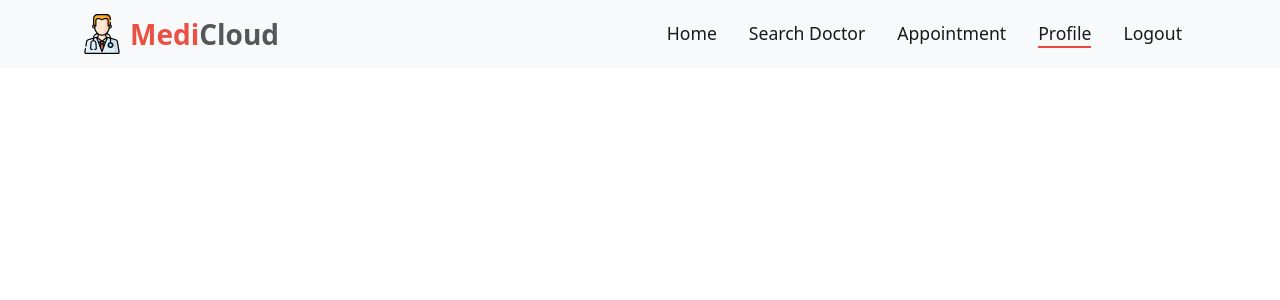
After one commit to tanveer-610/mediCloud, a PHP site: page /HTML/patientProfile.php in a window 1280 px wide. The commit adds this page. Shown: the top 300 px of the page. Run offline with PHP 8.4, Linux system fonts and the light colour scheme; some libraries are stand-ins or nearby versions.

Commit message:
CSS Update

```diff
--- a/CSS/style.css
+++ b/CSS/style.css
@@ -1,8 +1,9 @@
 :root {
   --primary-color: #ea493c;
+  --secondary-color:#555657;
 }
 .custom-color {
-  color: #555657;
+  color: var(--secondary-color);
 }
 .custom-form-background {
   background-color: whitesmoke;
@@ -26,7 +27,7 @@
 
 .btn-style {
   background-image: linear-gradient(#6064a1, #494e9a);
-  transition: 0.5s;
+  transition: 1s;
 }
 .btn-style:hover {
   transform: scale(1.1);
@@ -37,7 +38,12 @@
   animation-duration: 3s;
   animation-iteration-count: infinite;
 }
+.btn-style:hover .register-icon{
+  animation: tada;
+  animation-duration: 1s;
+  animation-iteration-count: infinite;
 
+}
 .btn-submit-style {
   background-color: #0d826e;
   transition: 0.5s;
@@ -78,6 +84,7 @@
 .navbar-shortcutlink:hover::after {
   width: 100%;
 }
+
 .welcome-msg {
   font-size: 50px;
   color: var(--primary-color);
@@ -88,6 +95,7 @@
 .custom-form-background-take-appoinment {
   background-color: rgb(245, 245, 245);
 }
+
 .btn-close-style {
   transition: 0.5s;
 }
@@ -111,6 +119,13 @@
   display: block;
   margin: auto;
 }
+
+/* Patient appoinment page.. */
+.cancel-btn:hover i{
+  animation: tada;
+  animation-duration: 1s;
+  animation-iteration-count: infinite;
+}
 @media screen and (max-width: 768px) {
   /*Front page media quiery */
   .moto,
--- a/HTML/index.php
+++ b/HTML/index.php
@@ -448,11 +448,11 @@
                 </div>
                 <a
                   id="registrationBtn"
-                  class="nav-link btn btn-style text-light"
+                  class="nav-link btn btn-style text-light "
                   data-bs-toggle="modal"
                   href="#exampleModalToggle2"
                   role="button"
-                  ><i class="fas fa-user-plus me-2 animate__animated animate__tada animate__infinite"></i>Registration</a
+                  ><i class="fas fa-user-plus me-2 register-icon"></i>Registration</a
                 >
               </li>
             </ul>
--- a/HTML/patientAppointment.php
+++ b/HTML/patientAppointment.php
@@ -42,6 +42,9 @@ include "doctorDatabase.php";
             <a class="nav-link active navbar-shortcutlink current-page" aria-current="page" href="#">Appointment</a>
           </li>
           <li class="nav-item mx-2 fs-5">
+            <a class="nav-link active navbar-shortcutlink" aria-current="page" href="patientProfile.php">Profile</a>
+          </li>
+          <li class="nav-item mx-2 fs-5">
             <a class="nav-link active navbar-shortcutlink" aria-current="page" href="logout.php">Logout</a>
           </li>
       </ul>
@@ -71,7 +74,7 @@ include "doctorDatabase.php";
         $result = mysqli_query($conn, $sql);
         if(mysqli_num_rows($result) > 0){
             while($row = $result->fetch_assoc()){
-                echo "<tr id='{$i}'> <td class='row-data'> {$row["appointment_id"]} </td> <td class='row-data'> {$row["doctor_id"]} </td> <td> {$row["doctor_name"]} </td> <td class='row-data'> {$row["location"]} </td> <td> {$row["date"]}   </td> <td><button type='button' class='btn btn-danger rounded-1' data-bs-toggle='modal' data-bs-target='#exampleModal' onclick='cancleAppointment()' ><i class='far fa-times-circle me-1 animate__animated animate__tada animate__infinite'></i>Cancel</button>  </td> </tr>";
+                echo "<tr id='{$i}'> <td class='row-data'> {$row["appointment_id"]} </td> <td class='row-data'> {$row["doctor_id"]} </td> <td> {$row["doctor_name"]} </td> <td class='row-data'> {$row["location"]} </td> <td> {$row["date"]}   </td> <td><button type='button' class='btn btn-danger rounded-1 cancel-btn' data-bs-toggle='modal' data-bs-target='#exampleModal' onclick='cancleAppointment()' ><i class='far fa-times-circle me-1'></i>Cancel</button>  </td> </tr>";
               $i++;
             }
         }
--- a/HTML/patientHome.php
+++ b/HTML/patientHome.php
@@ -43,6 +43,9 @@ include "doctorDatabase.php";
                         <a class="nav-link active navbar-shortcutlink" aria-current="page" href="patientAppointment.php">Appointment</a>
                       </li>
                       <li class="nav-item mx-2 fs-5 ">
+                        <a class="nav-link active navbar-shortcutlink" aria-current="page" href="patientProfile.php">Profile</a>
+                      </li>
+                      <li class="nav-item mx-2 fs-5 ">
                         <a class="nav-link active navbar-shortcutlink" aria-current="page" href="logout.php">Logout</a>
                       </li>
                   </ul>
--- /dev/null
+++ b/HTML/patientProfile.php
@@ -0,0 +1,53 @@
+<!DOCTYPE html>
+<html lang="en">
+<head>
+    <meta charset="UTF-8">
+    <meta http-equiv="X-UA-Compatible" content="IE=edge">
+    <meta name="viewport" content="width=device-width, initial-scale=1.0">
+    <title>MediCloud</title>
+     <!-- -----------------------Favicon adding----------------- -->
+     <link rel="shortcut icon" href="../Assets/Icons/favicon.png" type="image/x-icon" />
+    <!-- -----------------------Bootstrap CSS style adding----------------- -->
+    <link href="https://cdn.jsdelivr.net/npm/bootstrap@5.1.0/dist/css/bootstrap.min.css" rel="stylesheet" integrity="sha384-KyZXEAg3QhqLMpG8r+8fhAXLRk2vvoC2f3B09zVXn8CA5QIVfZOJ3BCsw2P0p/We" crossorigin="anonymous" />
+    <!-- -----------------------------------------------Font Awesome kit-------------------------- -->
+    <script src="https://kit.fontawesome.com/04ecdf395d.js" crossorigin="anonymous"></script>
+<!-- -----------------------------------------------Animate css-------------------------- -->
+    <link rel="stylesheet" href="https://cdnjs.cloudflare.com/ajax/libs/animate.css/4.1.1/animate.min.css"/>
+    <!-- ------------------------------CSS link up ------------------------ -->
+    <link rel="stylesheet" href="../CSS/style.css" />
+</head>
+<body>
+    <header>
+        <!-- nav-bar add. -->
+    <nav class="navbar navbar-expand-lg navbar-light bg-light">
+  <div class="container">
+  <a class="navbar-brand d-flex align-items-center fw-bold fs-3" href="patientHome.php">
+                    <img src="../Assets/Images/doctor.svg" alt="" width="40" height="40" class="d-inline-block align-text-top me-2" /> <span style="color:#EA5044">Medi</span><span style="color:#555657">Cloud</span>
+                </a>
+    <button class="navbar-toggler" type="button" data-bs-toggle="collapse" data-bs-target="#navbarSupportedContent" aria-controls="navbarSupportedContent" aria-expanded="false" aria-label="Toggle navigation">
+      <span class="navbar-toggler-icon"></span>
+    </button>
+    <div class="collapse navbar-collapse" id="navbarSupportedContent">
+      <ul class="navbar-nav ms-auto mb-2 mb-lg-0">
+          <li class="nav-item mx-2 fs-5">
+            <a class="nav-link active navbar-shortcutlink" aria-current="page" href="patientHome.php">Home</a>
+          </li>
+          <li class="nav-item mx-2 fs-5">
+            <a class="nav-link active navbar-shortcutlink" aria-current="page" href="searchDoctor.php">Search Doctor</a>
+          </li>
+          <li class="nav-item mx-2 fs-5">
+            <a class="nav-link active navbar-shortcutlink" aria-current="page" href="patientAppointment.php">Appointment</a>
+          </li>
+          <li class="nav-item mx-2 fs-5">
+            <a class="nav-link active navbar-shortcutlink current-page" aria-current="page" href="#">Profile</a>
+          </li>
+          <li class="nav-item mx-2 fs-5">
+            <a class="nav-link active navbar-shortcutlink" aria-current="page" href="logout.php">Logout</a>
+          </li>
+      </ul>
+    </div>
+  </div>
+</nav>
+    </header>
+</body>
+</html>
--- a/HTML/searchDoctor.php
+++ b/HTML/searchDoctor.php
@@ -40,6 +40,9 @@ $searchValue="all"
         <li class="nav-item mx-2 fs-5">
           <a class="nav-link active navbar-shortcutlink" aria-current="page" href="patientAppointment.php">Appointment</a>
         </li>
+        <li class="nav-item mx-2 fs-5">
+            <a class="nav-link active navbar-shortcutlink" aria-current="page" href="patientProfile.php">Profile</a>
+          </li>
         <li class="nav-item mx-2 fs-5">
           <a class="nav-link active navbar-shortcutlink" aria-current="page" href="logout.php">Logout</a>
         </li>
@@ -113,7 +116,7 @@ $searchValue="all"
           <div class="modal-dialog">
               <div class="modal-content custom-form-background-take-appoinment text-black">
                  <div class="modal-header">
-                    <h5 class="modal-title fw-bold" id="exampleModalLabel">Take Appointment</h5>
+                    <h5 class="modal-title custom-color" id="exampleModalLabel">Take Appointment</h5>
                     <button type="button" class="btn-close" data-bs-dismiss="modal" aria-label="Close"></button>
                  </div>
                  <div class="modal-body">
```
